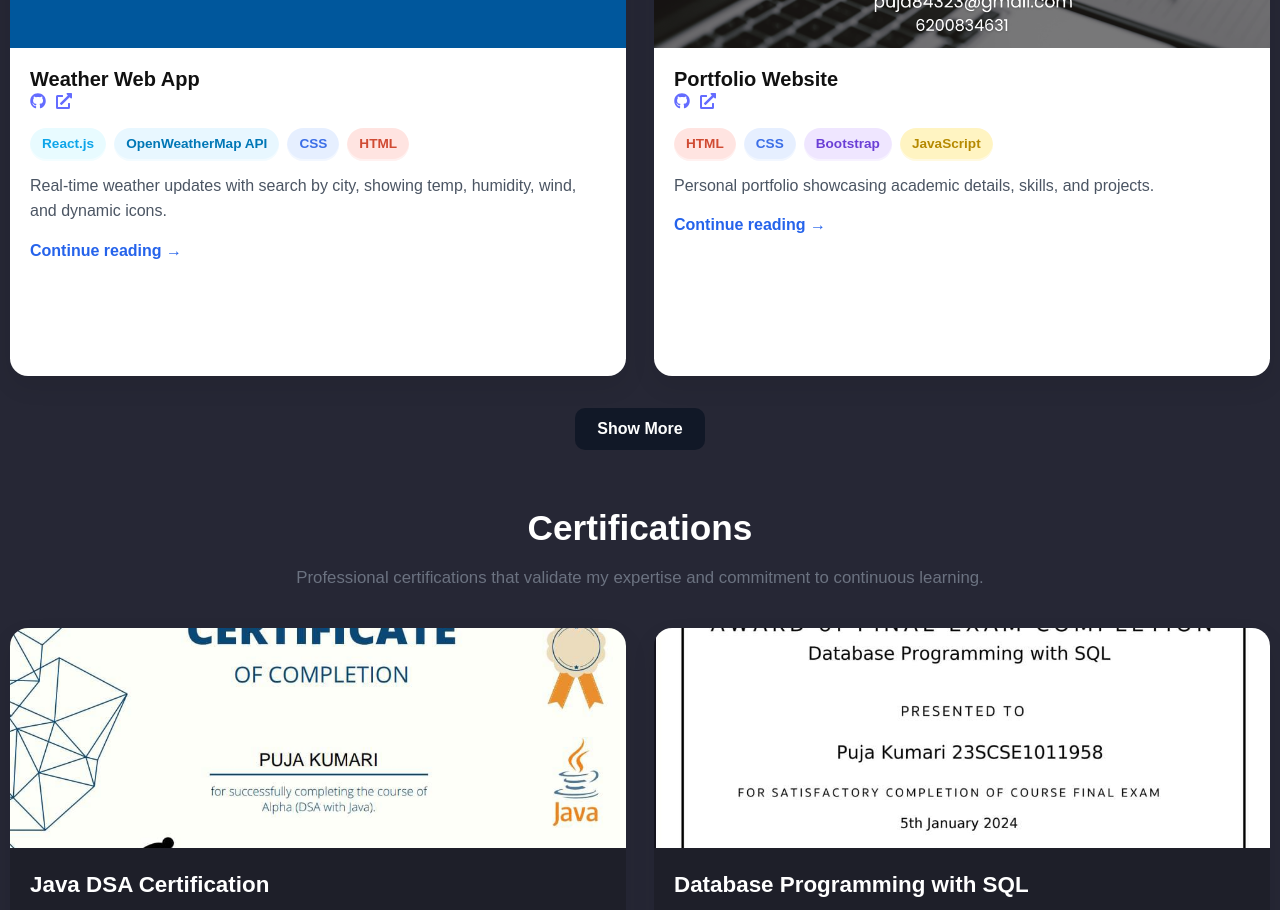
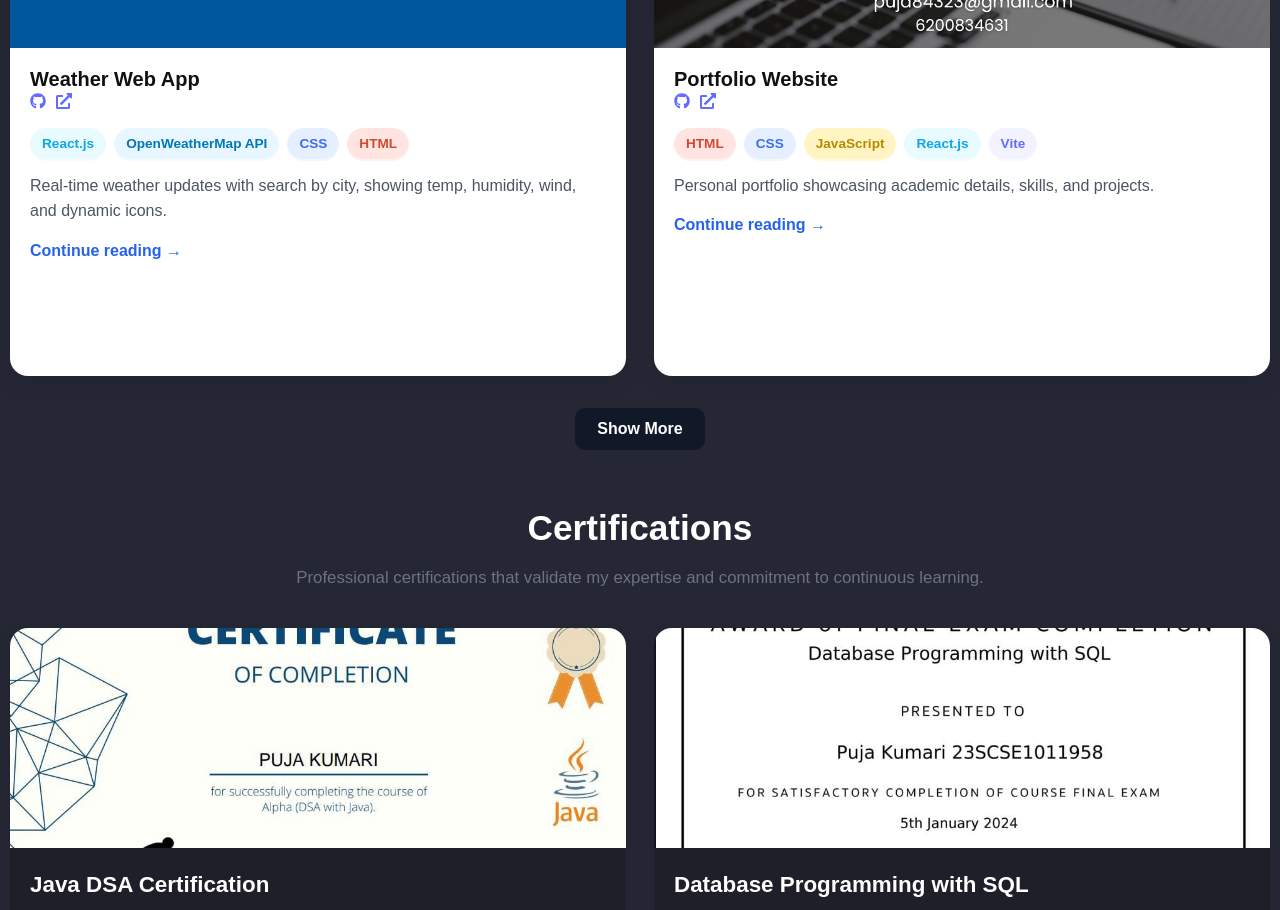
Before and after one commit to Puja4738/My-Portfolio-React, a React (Vite) app: page / in a window 1280 px wide. Shown: the part 3960-4870 px from the top of the page. Built offline with nearby package versions, Linux system fonts and the light colour scheme.

Commit message:
Update Projects component

```diff
--- a/src/components/Projects.jsx
+++ b/src/components/Projects.jsx
@@ -23,13 +23,13 @@ const projectsData = [
   {
     title: "Portfolio Website",
     image: "/assets/PortfolioBanner.png",
-    tech: ["HTML", "CSS", "Bootstrap", "JavaScript"],
+    tech: ["HTML", "CSS", "JavaScript", "React.js", "Vite"],
     short:
       "Personal portfolio showcasing academic details, skills, and projects.",
     details: [
       "Smooth scrolling",
       "Active navigation highlight",
-      "Sections: Skills, Projects, Certifications, Achievements, Contact",
+      "Sections: Education, Skills, Projects, Certifications, Extracurriculars, Contact",
       "Social media profile integration",
     ],
     github: "https://github.com/Puja4738/My-Portfolio-React",
```
